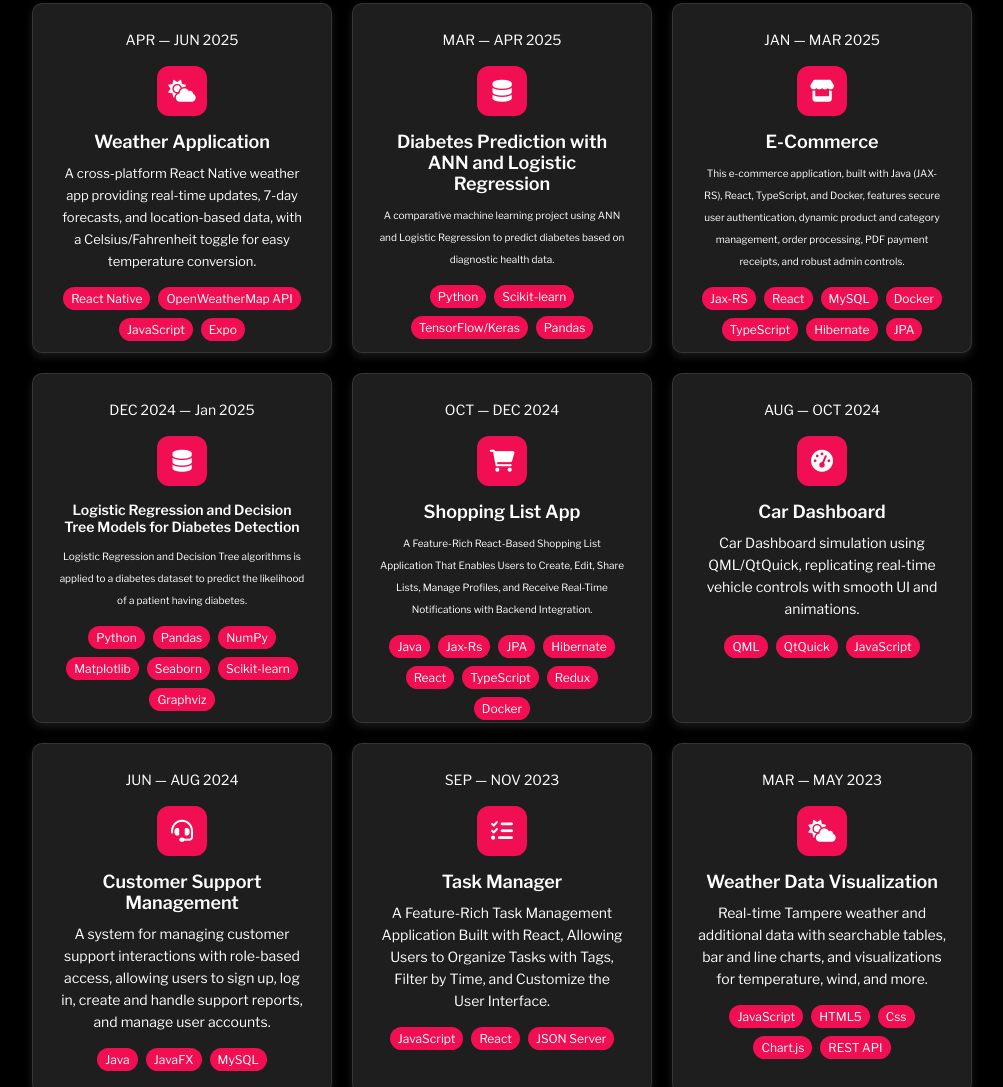
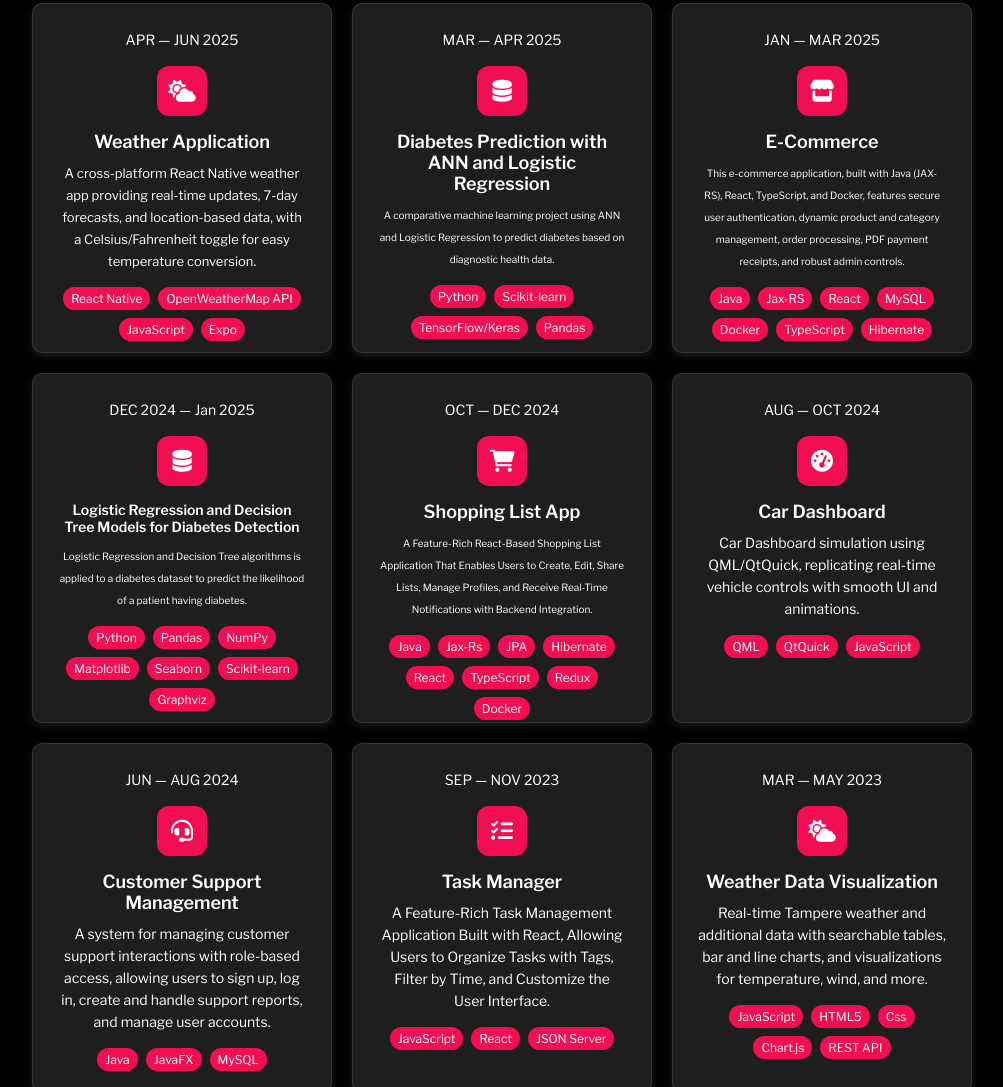
Before and after one commit to SubriaIs/SubriaIs.github.io, a plain HTML site: page index.html in a window 1280 px wide. Shown: the part 1700-2787 px from the top of the page, without its empty margins (138-1141 px from the left). Drawn offline with nearby package versions, Linux system fonts and the light colour scheme.

Commit message:
modified index.html file.

```diff
--- a/index.html
+++ b/index.html
@@ -148,20 +148,20 @@
                 <div class="icon">
                     <i class="fa-solid fa-store"></i>
                 </div>
-                <h3>E-Commerce</h3>
+                <h3 >E-Commerce</h3>
                 <p style="font-size: 10px;">
                     This e-commerce application, built with Java (JAX-RS), React, TypeScript, and Docker,
                     features secure user authentication, dynamic product and category management, order processing,
                     PDF payment receipts, and robust admin controls.
                 </p>
                 <ul class="tech-list">
+                    <li>Java</li>
                     <li>Jax-RS</li>
                     <li>React</li>
                     <li>MySQL</li>
                     <li>Docker</li>
                     <li>TypeScript</li>
                     <li>Hibernate</li>
-                    <li>JPA</li>
                 </ul>
             </div>
         </a>
```
